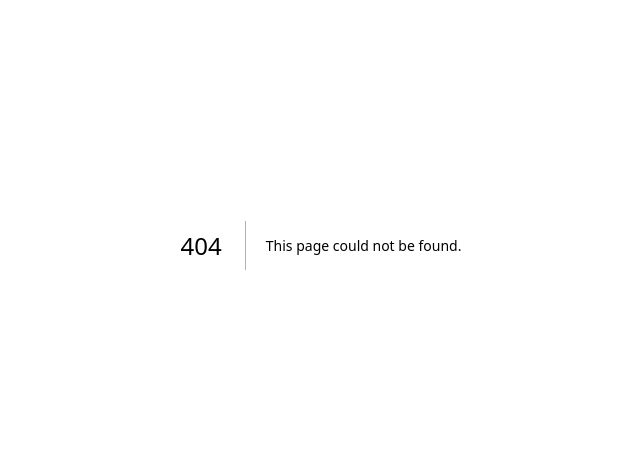
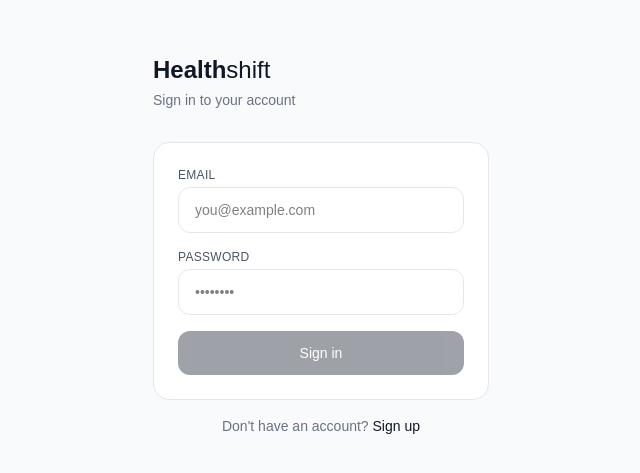
Before and after one commit to dilaraceydacetin/healthshift, a Next.js app in the folder frontend/: page /login in a window 1280 px wide. Before the commit this address had no page. Shown: the part 155-628 px from the top of the page, without its empty margins (319-959 px from the left). Built offline with nearby package versions, Linux system fonts and the light colour scheme; no server answers.

Commit message:
feat: add Supabase Auth - login and register pages

```diff
--- /dev/null
+++ b/frontend/app/login/page.tsx
@@ -0,0 +1,81 @@
+"use client";
+import { useState } from "react";
+import { useRouter } from "next/navigation";
+import Link from "next/link";
+import { createClient } from "@/lib/supabase";
+
+export default function LoginPage() {
+  const [email, setEmail] = useState("");
+  const [password, setPassword] = useState("");
+  const [error, setError] = useState("");
+  const [loading, setLoading] = useState(false);
+  const router = useRouter();
+  const supabase = createClient();
+
+  const handleLogin = async () => {
+    setLoading(true);
+    setError("");
+    const { error } = await supabase.auth.signInWithPassword({ email, password });
+    if (error) {
+      setError(error.message);
+    } else {
+      router.push("/");
+    }
+    setLoading(false);
+  };
+
+  return (
+    <main className="min-h-screen bg-gray-50 flex items-center justify-center">
+      <div className="w-full max-w-sm px-6">
+        <div className="mb-8">
+          <h1 className="text-2xl font-semibold text-gray-900 mb-1">
+            Health<span className="font-light">shift</span>
+          </h1>
+          <p className="text-gray-500 text-sm">Sign in to your account</p>
+        </div>
+
+        <div className="bg-white border border-gray-200 rounded-2xl p-6">
+          <div className="flex flex-col gap-4">
+            <div>
+              <label className="text-xs font-medium text-gray-600 uppercase tracking-wide mb-1 block">Email</label>
+              <input
+                type="email"
+                value={email}
+                onChange={(e) => setEmail(e.target.value)}
+                onKeyDown={(e) => e.key === "Enter" && handleLogin()}
+                placeholder="you@example.com"
+                className="w-full border border-gray-200 rounded-xl px-4 py-3 text-sm text-black focus:outline-none focus:ring-2 focus:ring-gray-300"
+              />
+            </div>
+            <div>
+              <label className="text-xs font-medium text-gray-600 uppercase tracking-wide mb-1 block">Password</label>
+              <input
+                type="password"
+                value={password}
+                onChange={(e) => setPassword(e.target.value)}
+                onKeyDown={(e) => e.key === "Enter" && handleLogin()}
+                placeholder="••••••••"
+                className="w-full border border-gray-200 rounded-xl px-4 py-3 text-sm text-black focus:outline-none focus:ring-2 focus:ring-gray-300"
+              />
+            </div>
+            {error && <p className="text-red-500 text-sm">{error}</p>}
+            <button
+              onClick={handleLogin}
+              disabled={loading || !email || !password}
+              className="bg-gray-900 text-white py-3 rounded-xl text-sm font-medium hover:bg-gray-700 disabled:opacity-40 transition-colors"
+            >
+              {loading ? "Signing in..." : "Sign in"}
+            </button>
+          </div>
+        </div>
+
+        <p className="text-center text-sm text-gray-500 mt-4">
+          Don&apos;t have an account?{" "}
+          <Link href="/register" className="text-gray-900 font-medium hover:underline">
+            Sign up
+          </Link>
+        </p>
+      </div>
+    </main>
+  );
+}
--- a/frontend/app/page.tsx
+++ b/frontend/app/page.tsx
@@ -1,23 +1,72 @@
+"use client";
+import { useEffect, useState } from "react";
 import Link from "next/link";
+import { useRouter } from "next/navigation";
+import { createClient } from "@/lib/supabase";
 
 export default function Home() {
+  const [user, setUser] = useState<any>(null);
+  const [loading, setLoading] = useState(true);
+  const router = useRouter();
+  const supabase = createClient();
+
+  useEffect(() => {
+    supabase.auth.getUser().then(({ data }) => {
+      setUser(data.user);
+      setLoading(false);
+    });
+  }, []);
+
+  const handleSignOut = async () => {
+    await supabase.auth.signOut();
+    setUser(null);
+  };
+
+  if (loading) return (
+    <main className="min-h-screen bg-gray-50 flex items-center justify-center">
+      <p className="text-gray-400 text-sm">Loading...</p>
+    </main>
+  );
+
   return (
-    <main className="h-screen bg-gray-50 overflow-hidden">
-      <div className="max-w-2xl mx-auto px-4 py-8">
-        <div className="mb-8">
-          <div className="inline-block bg-gray-900 text-white text-xs font-medium tracking-widest uppercase px-3 py-1 rounded-full mb-6">
+    <main className="h-screen bg-gray-50 overflow-hidden flex items-center">
+      <div className="w-full max-w-2xl mx-auto px-4 py-8">
+        <div className="mb-8 flex items-start justify-between">
+          <div>
+            <div className="inline-block bg-gray-900 text-white text-xs font-medium tracking-widest uppercase px-3 py-1 rounded-full mb-4">
               AI-Powered Analytics
             </div>
-          <h1 className="text-5xl font-light text-gray-900 leading-tight mb-4">
+            <h1 className="text-4xl font-light text-gray-900 leading-tight mb-3">
               Health<span className="font-semibold">shift</span>
             </h1>
-          <p className="text-gray-500 text-lg font-light max-w-md">
+            <p className="text-gray-500 text-base font-light max-w-md">
               Upload your data. Ask questions. Get answers powered by AI.
             </p>
           </div>
+          <div className="flex flex-col items-end gap-2 mt-2">
+            {user ? (
+              <>
+                <p className="text-xs text-gray-400">{user.email}</p>
+                <button
+                  onClick={handleSignOut}
+                  className="text-xs text-gray-500 hover:text-gray-900 transition-colors"
+                >
+                  Sign out
+                </button>
+              </>
+            ) : (
+              <Link
+                href="/login"
+                className="text-xs bg-gray-900 text-white px-4 py-2 rounded-lg hover:bg-gray-700 transition-colors"
+              >
+                Sign in
+              </Link>
+            )}
+          </div>
+        </div>
 
-        <div className="flex flex-col gap-4 sm:flex-row">
-          <Link href="/energy" className="group block flex-1 min-w-0">
+        <div className="flex flex-col gap-4 sm:flex-row mb-8">
+          <Link href={user ? "/energy" : "/login"} className="group block flex-1 min-w-0">
             <div className="bg-white border border-gray-200 rounded-2xl p-8 hover:border-emerald-300 hover:shadow-lg transition-all duration-300">
               <div className="w-10 h-10 bg-emerald-50 rounded-xl flex items-center justify-center mb-6 group-hover:bg-emerald-100 transition-colors">
                 <div className="w-4 h-4 bg-emerald-500 rounded-sm"></div>
@@ -27,7 +76,7 @@ export default function Home() {
                 Analyze building energy consumption. Detect anomalies and get AI-powered recommendations.
               </p>
               <div className="mt-6 flex items-center text-emerald-600 text-sm font-medium">
-                Open dashboard
+                {user ? "Open dashboard" : "Sign in to access"}
                 <svg className="ml-2 w-4 h-4 group-hover:translate-x-1 transition-transform" fill="none" viewBox="0 0 24 24" stroke="currentColor">
                   <path strokeLinecap="round" strokeLinejoin="round" strokeWidth={2} d="M9 5l7 7-7 7" />
                 </svg>
@@ -35,7 +84,7 @@ export default function Home() {
             </div>
           </Link>
 
-          <Link href="/symptom" className="group block flex-1 min-w-0">
+          <Link href={user ? "/symptom" : "/login"} className="group block flex-1 min-w-0">
             <div className="bg-white border border-gray-200 rounded-2xl p-8 hover:border-blue-300 hover:shadow-lg transition-all duration-300">
               <div className="w-10 h-10 bg-blue-50 rounded-xl flex items-center justify-center mb-6 group-hover:bg-blue-100 transition-colors">
                 <div className="w-4 h-4 bg-blue-500 rounded-full"></div>
@@ -45,7 +94,7 @@ export default function Home() {
                 Track symptoms and medications. Get pattern analysis and generate doctor-ready reports.
               </p>
               <div className="mt-6 flex items-center text-blue-600 text-sm font-medium">
-                Open dashboard
+                {user ? "Open dashboard" : "Sign in to access"}
                 <svg className="ml-2 w-4 h-4 group-hover:translate-x-1 transition-transform" fill="none" viewBox="0 0 24 24" stroke="currentColor">
                   <path strokeLinecap="round" strokeLinejoin="round" strokeWidth={2} d="M9 5l7 7-7 7" />
                 </svg>
--- /dev/null
+++ b/frontend/app/register/page.tsx
@@ -0,0 +1,79 @@
+"use client";
+import { useState } from "react";
+import { useRouter } from "next/navigation";
+import Link from "next/link";
+import { createClient } from "@/lib/supabase";
+
+export default function RegisterPage() {
+  const [email, setEmail] = useState("");
+  const [password, setPassword] = useState("");
+  const [error, setError] = useState("");
+  const [loading, setLoading] = useState(false);
+  const router = useRouter();
+  const supabase = createClient();
+
+  const handleRegister = async () => {
+    setLoading(true);
+    setError("");
+    const { error } = await supabase.auth.signUp({ email, password });
+    if (error) {
+      setError(error.message);
+    } else {
+      router.push("/");
+    }
+    setLoading(false);
+  };
+
+  return (
+    <main className="min-h-screen bg-gray-50 flex items-center justify-center">
+      <div className="w-full max-w-sm px-6">
+        <div className="mb-8">
+          <h1 className="text-2xl font-semibold text-gray-900 mb-1">
+            Health<span className="font-light">shift</span>
+          </h1>
+          <p className="text-gray-500 text-sm">Create your account</p>
+        </div>
+
+        <div className="bg-white border border-gray-200 rounded-2xl p-6">
+          <div className="flex flex-col gap-4">
+            <div>
+              <label className="text-xs font-medium text-gray-600 uppercase tracking-wide mb-1 block">Email</label>
+              <input
+                type="email"
+                value={email}
+                onChange={(e) => setEmail(e.target.value)}
+                placeholder="you@example.com"
+                className="w-full border border-gray-200 rounded-xl px-4 py-3 text-sm text-black focus:outline-none focus:ring-2 focus:ring-gray-300"
+              />
+            </div>
+            <div>
+              <label className="text-xs font-medium text-gray-600 uppercase tracking-wide mb-1 block">Password</label>
+              <input
+                type="password"
+                value={password}
+                onChange={(e) => setPassword(e.target.value)}
+                placeholder="••••••••"
+                className="w-full border border-gray-200 rounded-xl px-4 py-3 text-sm text-black focus:outline-none focus:ring-2 focus:ring-gray-300"
+              />
+            </div>
+            {error && <p className="text-red-500 text-sm">{error}</p>}
+            <button
+              onClick={handleRegister}
+              disabled={loading || !email || !password}
+              className="bg-gray-900 text-white py-3 rounded-xl text-sm font-medium hover:bg-gray-700 disabled:opacity-40 transition-colors"
+            >
+              {loading ? "Creating account..." : "Create account"}
+            </button>
+          </div>
+        </div>
+
+        <p className="text-center text-sm text-gray-500 mt-4">
+          Already have an account?{" "}
+          <Link href="/login" className="text-gray-900 font-medium hover:underline">
+            Sign in
+          </Link>
+        </p>
+      </div>
+    </main>
+  );
+}
--- a/frontend/app/symptom/page.tsx
+++ b/frontend/app/symptom/page.tsx
@@ -40,7 +40,7 @@ export default function SymptomPage() {
             href="/"
             className="text-gray-400 text-sm hover:text-gray-600 transition-colors mb-6 inline-block"
           >
-            Back
+          ← Back
           </Link>
           <div className="flex items-center gap-3 mb-3">
             <div className="w-8 h-8 bg-blue-500 rounded-lg flex items-center justify-center">
--- /dev/null
+++ b/frontend/lib/supabase.ts
@@ -0,0 +1,8 @@
+import { createBrowserClient } from '@supabase/ssr'
+
+export function createClient() {
+  return createBrowserClient(
+    process.env.NEXT_PUBLIC_SUPABASE_URL!,
+    process.env.NEXT_PUBLIC_SUPABASE_ANON_KEY!
+  )
+}
--- a/frontend/package.json
+++ b/frontend/package.json
@@ -9,6 +9,8 @@
     "lint": "eslint"
   },
   "dependencies": {
+    "@supabase/ssr": "^0.10.2",
+    "@supabase/supabase-js": "^2.104.0",
     "next": "16.2.4",
     "react": "19.2.4",
     "react-dom": "19.2.4"
```
Also changed, not shown: 1 other file (tests, documents, lock files or other folders). Lines whose indentation alone changed are shown as unchanged.
